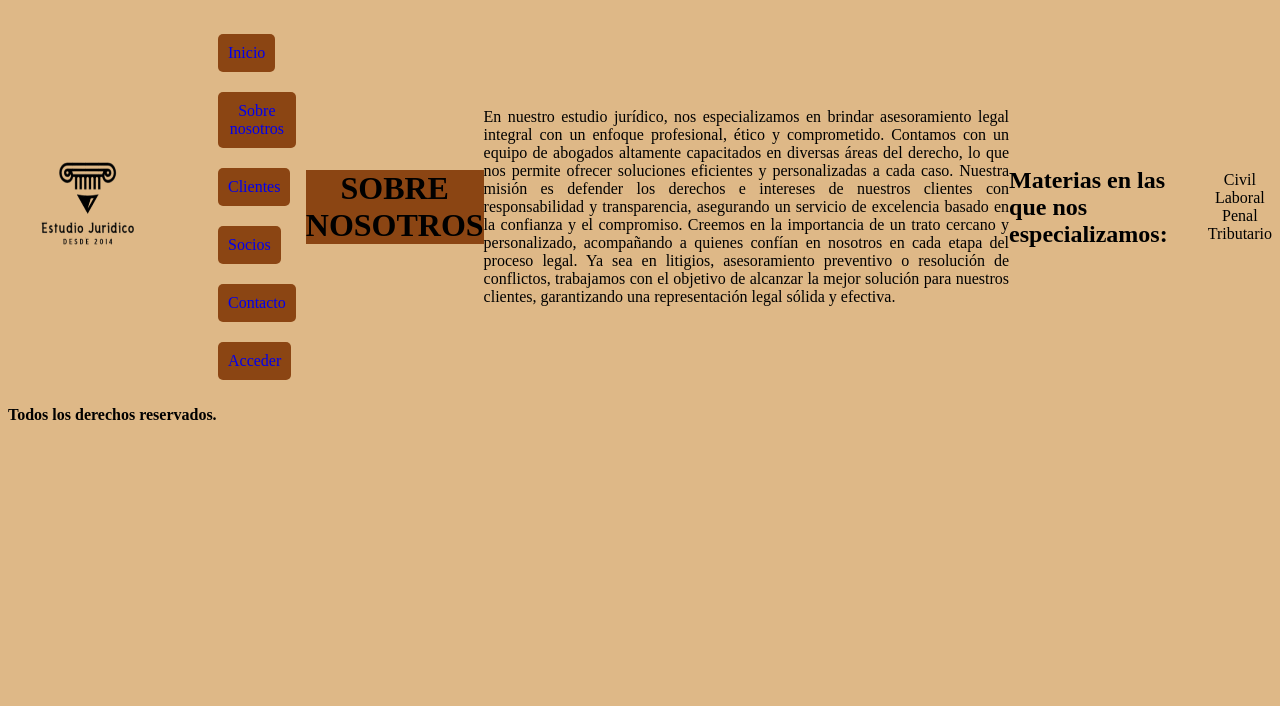
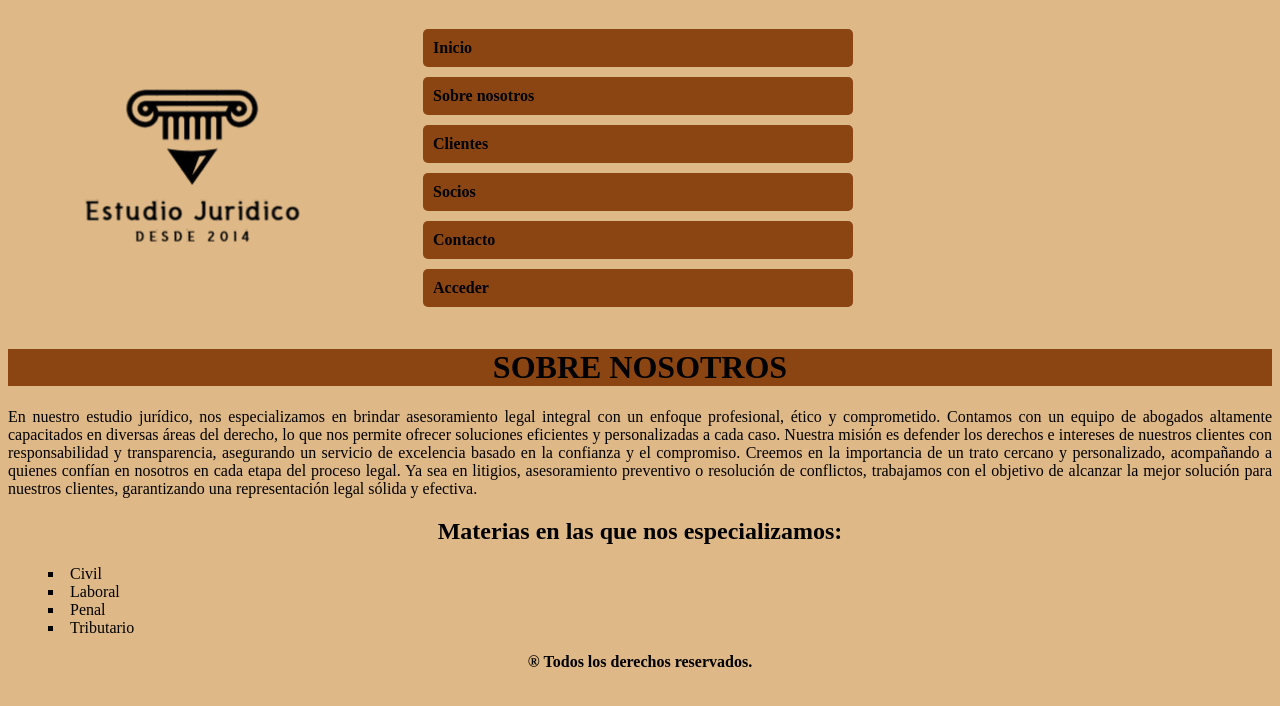
Before and after one commit to LucasSchaab1/comision-69185, a plain HTML site: page pages/sobre-nosotros.html in a window 1280 px wide. Drawn offline with Linux system fonts and the light colour scheme.

Commit message:
realizados los cambios de estructura y disposición de logo con respecto al navbar y mantenimiento general

```diff
--- a/css/style.css
+++ b/css/style.css
@@ -6,34 +6,36 @@ background-color: burlywood;
 /**estilos sobre el main**/
 main{
     display: flex;
-    flex-direction: row;
-    flex-wrap: nowrap;
     align-items: center;
-    row-gap: 10px;
+
 }
+
 main img{
-    width: 20vh;
-    height: 20vh;
-
+    display: flex;
+    width: 100%;
+    height: 100%;
 }
 
 .navbar{
     display: flex;
+    flex-direction: column;
+    justify-content: space-between;
     flex-wrap: wrap;
-
-
+    width: 55vh;
 }
 
 .navbarItem{
-    display: flex;
     background-color: saddlebrown;
-    margin: 10px;
+    margin: 5px;
     padding: 10px;
     border-radius: 5px;
     text-decoration: none;
+    color: black;
+    font-weight: bold;
 
-
-    justify-content: center;
+}
+.navbarItem:hover{
+    background-color: rgb(138, 86, 49);
 }
 
 /**Estilos sobre el titulo principal**/
@@ -41,6 +43,10 @@ h1{
     background-color: saddlebrown;
     text-align: center;
     color: black;
+}
+
+h2{
+    text-align: center;
 }
 
 /**estilos sobre parrafo**/
@@ -51,8 +57,7 @@ p{
 
 /**estilo de la lista**/
 li{
-list-style: none;
-text-align: center;
+text-align: justify;
 }
 
 /**estilos de footer**/
@@ -60,3 +65,14 @@ footer{
     justify-items: center;
     font-weight: 900;
 }
+
+.imgsocios{
+    display: flex;
+    background-color: burlywood;
+    justify-content: center;
+}
+
+.clientlist{
+list-style: square;
+list-style-position: inside;
+}
--- a/pages/sobre-nosotros.html
+++ b/pages/sobre-nosotros.html
@@ -9,17 +9,19 @@
 <body>
         <main>
         <a href="../index.html"><img src="../img/logo.png" alt="balanza de justicia - derecho"></a>
+
         <div>
             <ul>
-                <li class="navbar">
-                    <a class="navbarItem" href="./index.html">Inicio</a>
-                    <a class="navbarItem" href="./pages/sobre-nosotros.html">Sobre nosotros</a>
-                    <a class="navbarItem" href="./pages/clientes.html">Clientes</a>
-                    <a class="navbarItem" href="./pages/socios.html">Socios<a>
-                    <a class="navbarItem" href="./pages/contacto.html">Contacto</a>
-                    <a class="navbarItem" href="./pages/acceder.html">Acceder</a>
+                <li class="navbar"> <!--se corigieron los enlaces-->
+                <a class="navbarItem" href="../index.html">Inicio</a>
+                <a class="navbarItem" href="./sobre-nosotros.html">Sobre nosotros</a>
+                <a class="navbarItem" href="./clientes.html">Clientes</a>
+                <a class="navbarItem" href="./socios.html">Socios<a>
+                <a class="navbarItem" href="./contacto.html">Contacto</a>
+                <a class="navbarItem" href="./acceder.html">Acceder</a>
+                </li>
             </ul>
-        </div>
+        </main>
             <h1>SOBRE NOSOTROS</h1>
             <p>En nuestro estudio jurídico, nos especializamos en brindar asesoramiento legal integral con un enfoque profesional, ético y comprometido. Contamos con un equipo de abogados altamente capacitados en diversas áreas del derecho, lo que nos permite ofrecer soluciones eficientes y personalizadas a cada caso.
 
@@ -29,14 +31,14 @@
 
                 </p>
                 <h2>Materias en las que nos especializamos:</h2>
-        <ol>
+                <ol class="clientlist">
                     <li>Civil</li>
                     <li>Laboral</li>
                     <li>Penal</li>
                     <li>Tributario</li>
                 </ol>
-    </main>
-    <footer>Todos los derechos reservados.</footer>
 </body>
-
+<footer>
+    <p>® Todos los derechos reservados.</p>
+</footer>
 </html>
```
Also changed, not shown: index.html (+10 -9 lines), pages/acceder.html (+11 -9 lines), pages/clientes.html (+13 -9 lines), pages/contacto.html (+10 -7 lines), pages/socios.html (+14 -10 lines). Lines whose indentation alone changed are shown as unchanged.
